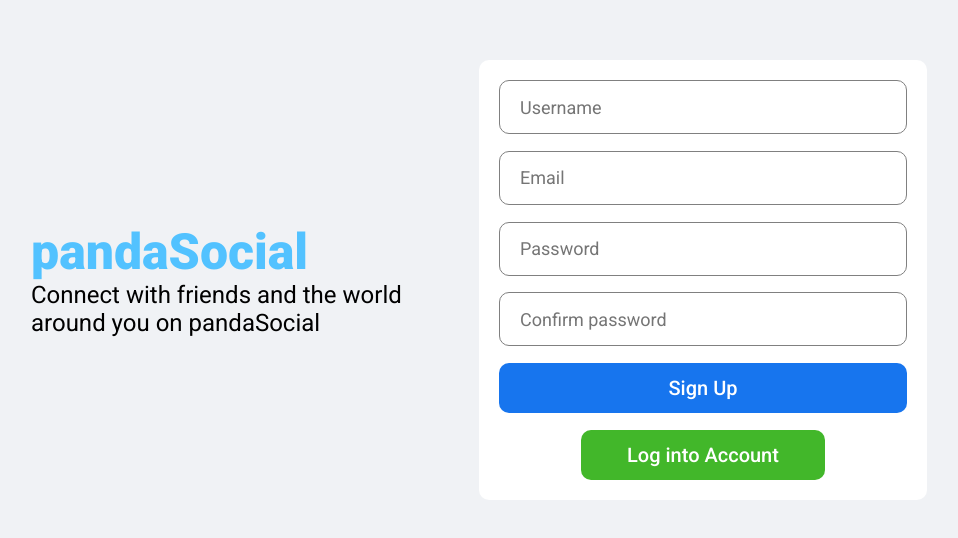
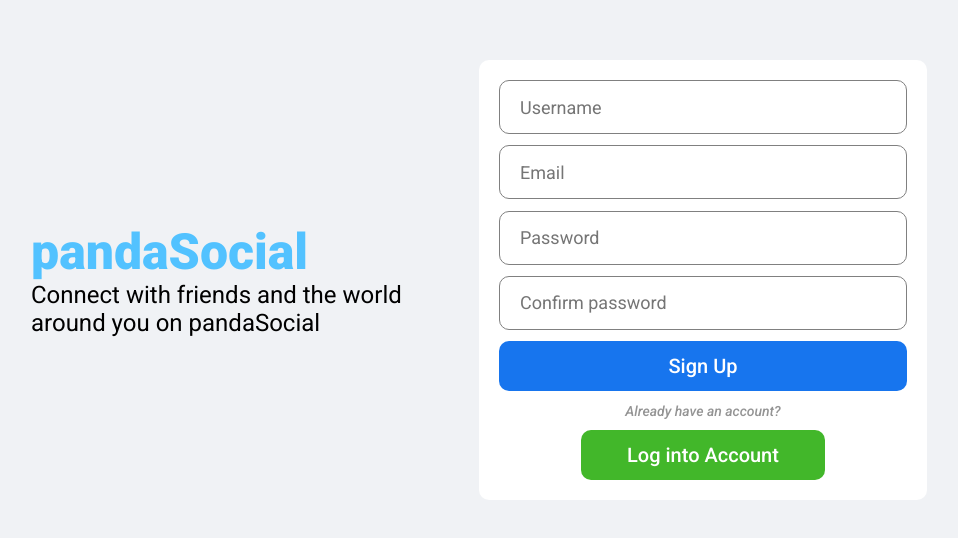
Before and after one commit to OLD-itdev161-fa2024/chris-chang-p2, a React (Create React App) app: page /register in a window 1280 px wide. Shown: the part 120-658 px from the top of the page, without its empty margins (161-1119 px from the left). Built offline with nearby package versions, Linux system fonts and the light colour scheme.

Commit message:
added a link to go home if using login or register page

```diff
--- a/src/pages/login/Login.js
+++ b/src/pages/login/Login.js
@@ -1,3 +1,4 @@
+import { Link } from "react-router-dom"
 import "./login.css"
 
 export default function Login() {
@@ -5,7 +6,9 @@ export default function Login() {
     <div className="login">
         <div className="loginWrapper">
             <div className="loginLeft">
-                <h3 className="loginLogo">pandaSocial</h3>
+                <Link to="/" id="homeLink">
+                    <h3 className="loginLogo">pandaSocial</h3>
+                </Link>
                 <span className="loginDesc">Connect with friends and the world around you on pandaSocial</span>
             </div>
             <div className="loginRight">
@@ -15,7 +18,7 @@ export default function Login() {
                     <button className="loginButton">Log In</button>
                     <span className="loginForgot">Forgot Password?</span>
                     <button className="loginRegisterButton">
-                        Create a new Account
+                        <Link to="/register" id="linkCreateBtn">Create a new Account</Link>
                     </button>
                 </div>
             </div>
--- a/src/pages/login/login.css
+++ b/src/pages/login/login.css
@@ -81,3 +81,13 @@
     font-weight: 500;
     cursor: pointer;
 }
+
+#linkCreateBtn{
+    text-decoration: none;
+    color: white;
+}
+
+#homeLink{
+    text-decoration: none;
+    color: #52c2ff;
+}
--- a/src/pages/register/Register.js
+++ b/src/pages/register/Register.js
@@ -1,3 +1,4 @@
+import { Link } from "react-router-dom"
 import "./register.css"
 
 export default function Register() {
@@ -5,7 +6,9 @@ export default function Register() {
     <div className="login">
         <div className="loginWrapper">
             <div className="loginLeft">
+            <Link to="/" id="homeLink">
                 <h3 className="loginLogo">pandaSocial</h3>
+            </Link>
                 <span className="loginDesc">Connect with friends and the world around you on pandaSocial</span>
             </div>
             <div className="loginRight">
@@ -15,8 +18,11 @@ export default function Register() {
                     <input type="Password" className="loginInput" placeholder="Password"/>
                     <input type="Email" className="loginInput" placeholder="Confirm password"/>
                     <button className="loginButton">Sign Up</button>
+                    <p id="alreadyRegistered">Already have an account?</p>
                     <button className="loginRegisterButton">
-                        Log into Account
+                        <Link to="/login" id="linkBtn">
+                            Log into Account
+                        </Link>
                     </button>
                 </div>
             </div>
--- a/src/pages/register/register.css
+++ b/src/pages/register/register.css
@@ -81,3 +81,22 @@
     font-weight: 500;
     cursor: pointer;
 }
+
+#linkBtn{
+    text-decoration: none;
+    color: white;
+}
+
+#alreadyRegistered{
+    color: #949494;
+    font-style: italic;
+    font-size: 14px;
+    justify-content: center;
+    align-items: center;
+    display: flex;
+}
+
+#homeLink {
+    text-decoration: none;
+    color: #52c2ff;
+}
```
